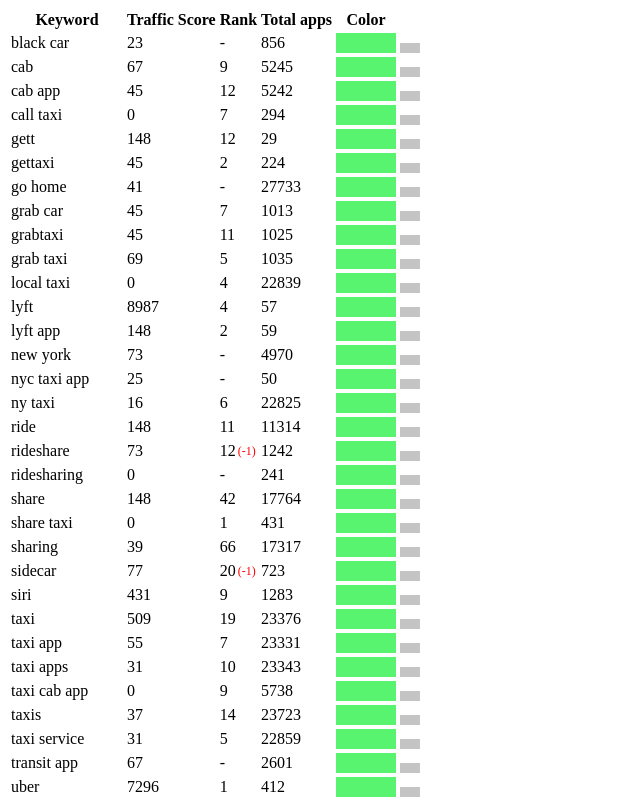
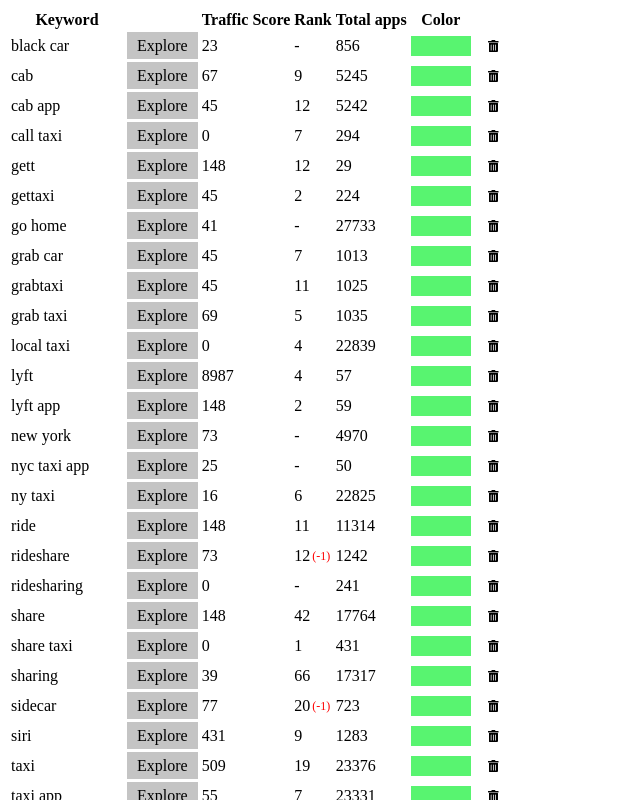
Before and after one commit to gnvcor/ASOdesk-test, a React (Create React App) app: page / in a window 1280 px wide. Shown: the top 800 px of the page, without its empty margins (0-640 px from the left). Built offline with nearby package versions, Linux system fonts and the light colour scheme.

Commit message:
[task] Вместо RemoveCellElement сделал ButtonCellElement

```diff
--- a/src/containers/table/TableContainer.tsx
+++ b/src/containers/table/TableContainer.tsx
@@ -3,6 +3,10 @@
 import { onLoadData, onRemoveElement } from '../../actions/tableActions'
 import TableComponent from '../../core/components/table/TableComponent'
 import { RootState } from '../../reducers/reducers'
+import {
+    STATE_SECONDARY,
+    ICON_REMOVE,
+} from '../../core/constants/buttonConstants'
 
 const connector = connect(
     (state: RootState) => ({
@@ -27,6 +31,16 @@
         {
             Header: 'Keyword',
             accessor: 'keyword',
+        },
+        {
+            Header: <div />,
+            accessor: 'explore',
+            Cell: () => {
+                const text = 'Explore'
+                const url = '/explore'
+
+                return <TableComponent.ButtonCellElement text={text} url={url} />
+            }
         },
         {
             Header: 'Traffic Score',
@@ -56,7 +70,13 @@
             Cell: ({ value }: { value: number }) => {
                 const onRemoveElement = () => props.onRemoveElement(value)
 
-                return <TableComponent.RemoveCellElement onClick={onRemoveElement} />
+                return (
+                    <TableComponent.ButtonCellElement
+                        state={STATE_SECONDARY}
+                        iconName={ICON_REMOVE}
+                        onClick={onRemoveElement}
+                    />
+                )
             }
         },
     ]
--- a/src/core/components/table/TableComponent.tsx
+++ b/src/core/components/table/TableComponent.tsx
@@ -1,7 +1,7 @@
 import React from 'react'
 import { useTable, useRowSelect } from 'react-table'
 import ColorCellElement from './cellElements/colorCell/ColorCellElement'
-import RemoveCellElement from './cellElements/removeCell/RemoveCellElement'
+import ButtonCellElement from './cellElements/buttonCell/ButtonCellElement'
 import RankCellElement from './cellElements/rankCell/RankCellElement'
 
 export interface ITableComponent {
@@ -52,7 +52,7 @@
 }
 
 TableComponent.ColorCellElement = ColorCellElement
-TableComponent.RemoveCellElement = RemoveCellElement
+TableComponent.ButtonCellElement = ButtonCellElement
 TableComponent.RankCellElement = RankCellElement
 
 export default TableComponent
--- /dev/null
+++ b/src/core/components/table/cellElements/buttonCell/ButtonCellElement.tsx
@@ -0,0 +1,8 @@
+import React from 'react'
+import ButtonElement, { IButtonElement } from '../../../../elements/button/ButtonElement'
+
+const ButtonCellElement = (props: IButtonElement) => (
+    <ButtonElement {...props} />
+)
+
+export default ButtonCellElement
--- a/src/core/components/table/cellElements/removeCell/RemoveCellElement.tsx
+++ /dev/null
@@ -1,15 +0,0 @@
-import React from 'react'
-import ButtonElement, {
-    ICON_REMOVE,
-    STATE_SECONDARY,
-} from '../../../../elements/button/ButtonElement'
-
-interface IRemoveCellElement {
-    onClick(): void
-}
-
-const RemoveCellElement = ({ onClick }: IRemoveCellElement) => (
-    <ButtonElement iconName={ICON_REMOVE} onClick={onClick} state={STATE_SECONDARY} />
-)
-
-export default RemoveCellElement
```
